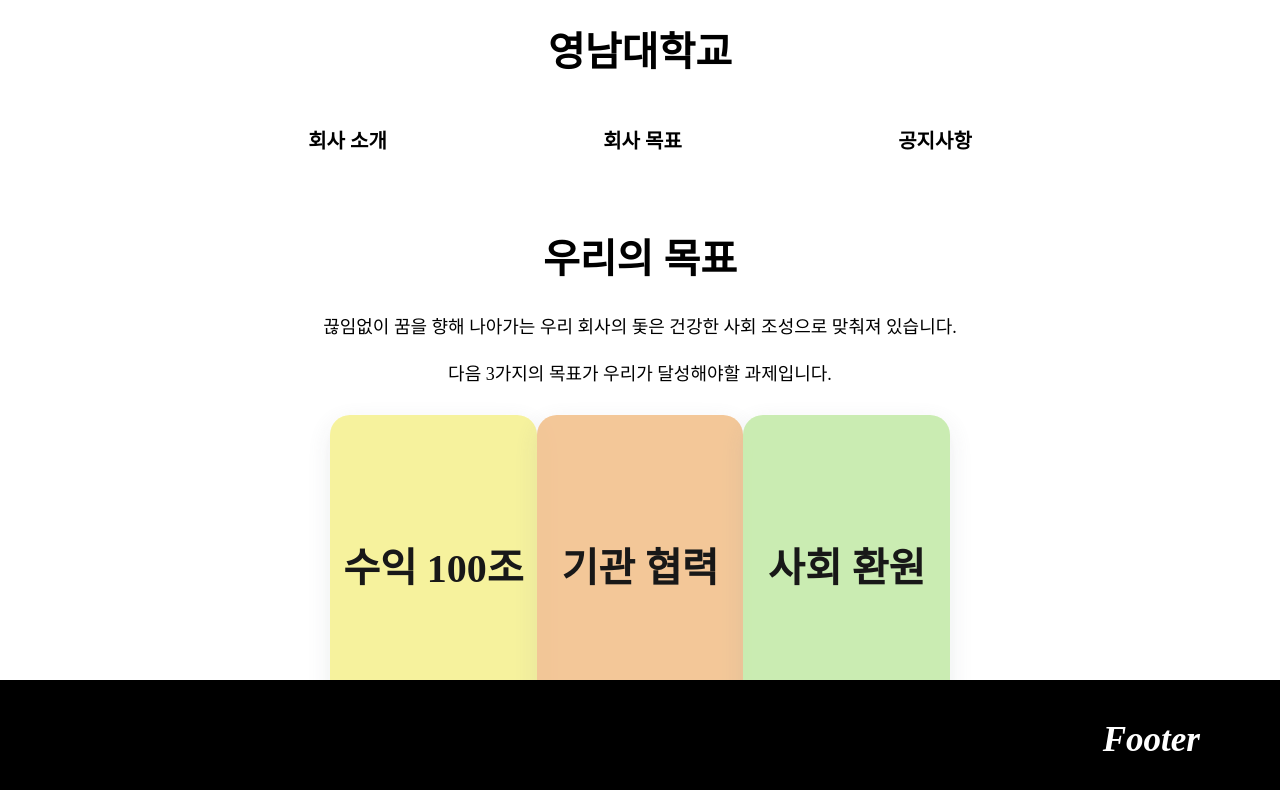
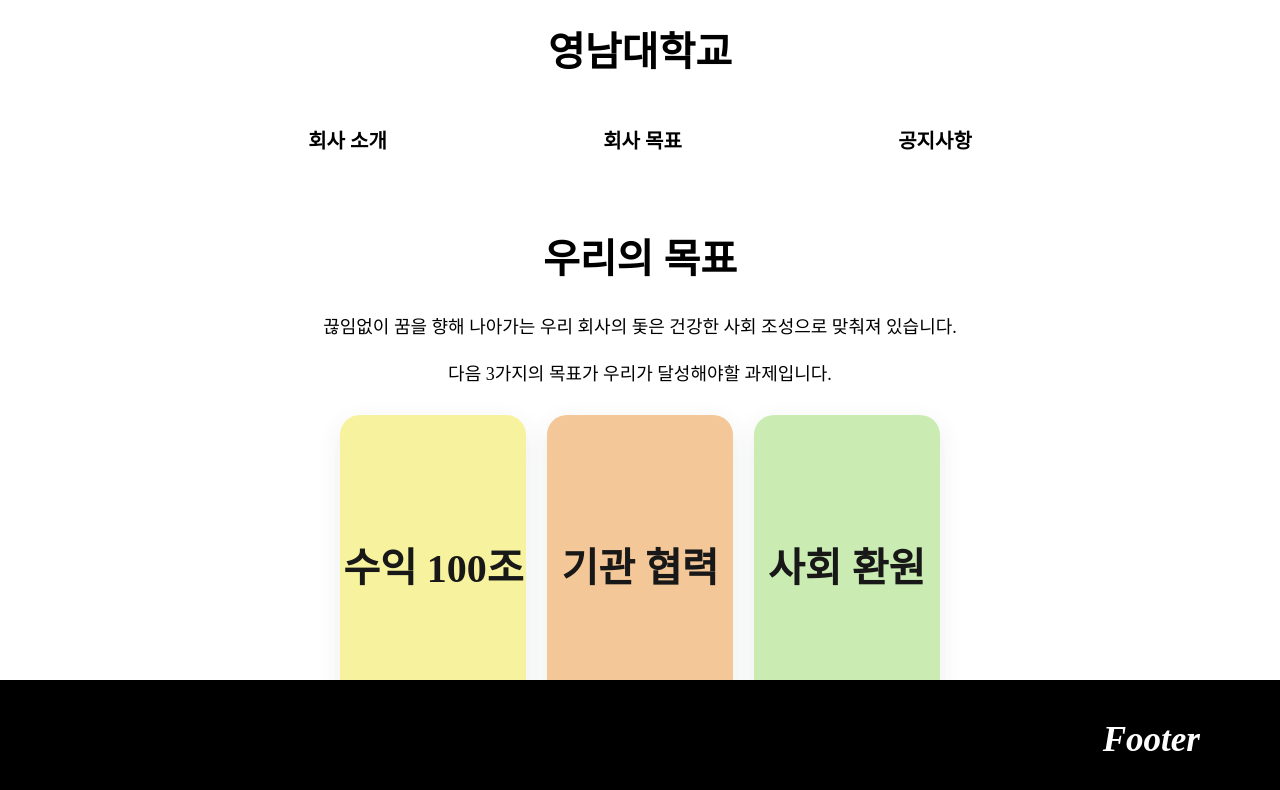
Before and after one commit to Likelion-YeungNam-Univ/12th-fe-9th-assignment, a React (Create React App) app: page /goal in a window 1280 px wide. Shown: the top 790 px of the page. Built offline with nearby package versions, Linux system fonts and the light colour scheme.

Commit message:
design: 회사 목표 카드 width 수정

```diff
--- a/src/components/Goal.js
+++ b/src/components/Goal.js
@@ -30,7 +30,7 @@
     const Item = styled.div`
         background-color : ${props => props.bgColor};
         opacity : 0.9;
-        width : 300px;
+        width : 30%;
         height : 300px;
         border-radius : 20px;
         box-shadow: rgba(149, 157, 165, 0.2) 0px 8px 24px;
```
